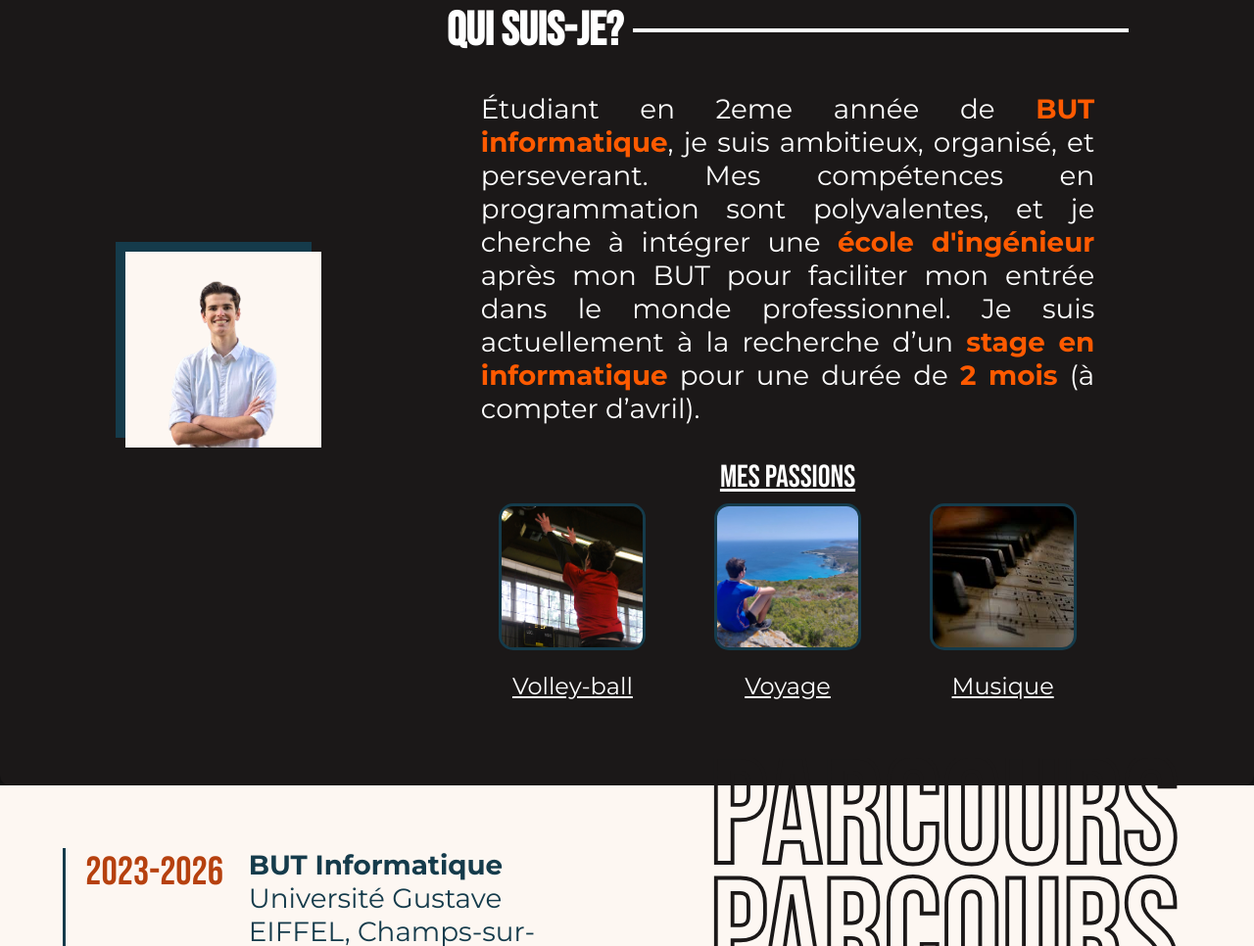
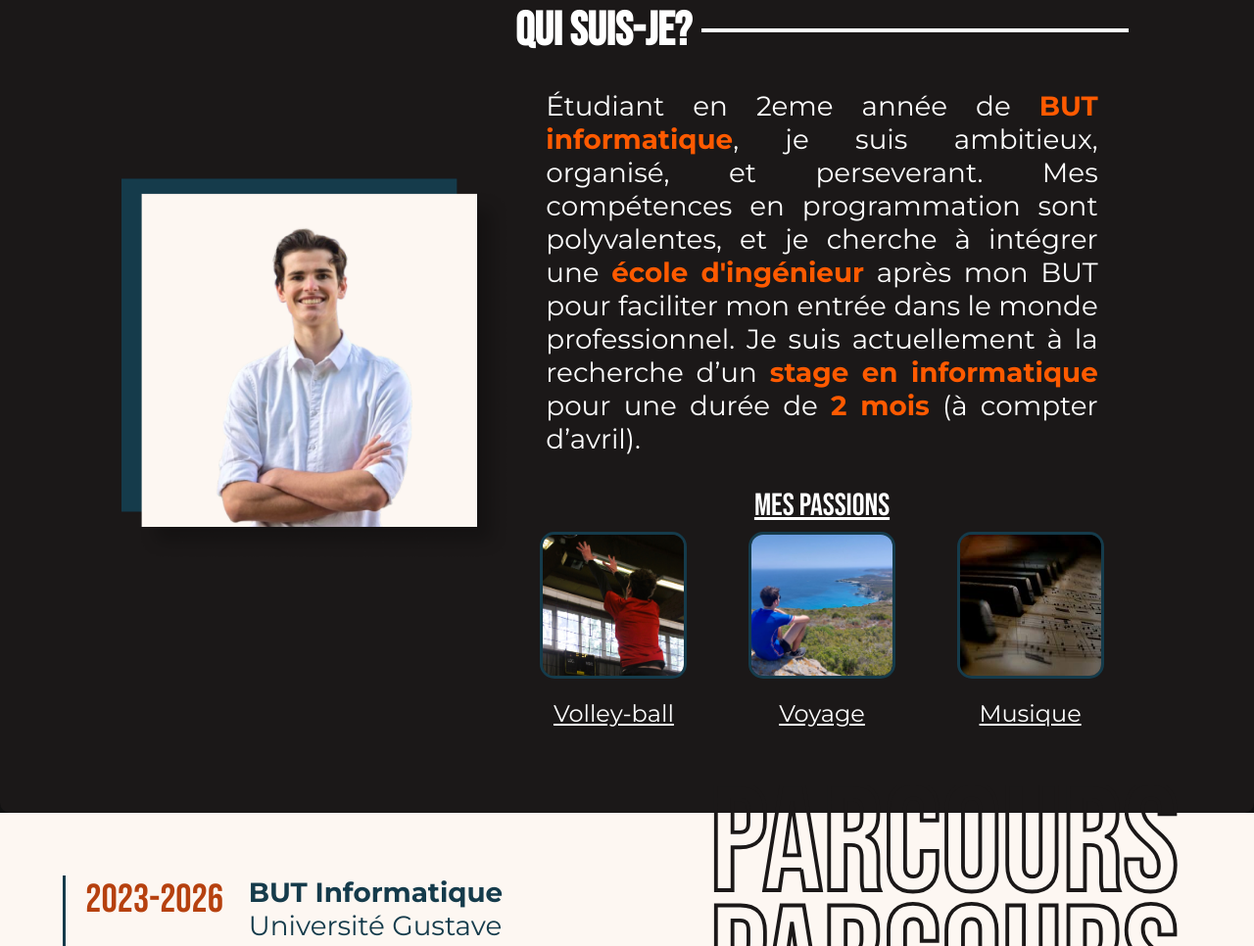
Before and after one commit to RaphaelDAV/Portfolio, a plain HTML site: page index.html in a window 1280 px wide. Shown: the part 887-1853 px from the top of the page at 98% size. Drawn offline with Linux system fonts and the light colour scheme.

Commit message:
Add files via upload

```diff
--- a/css/styles.css
+++ b/css/styles.css
@@ -292,19 +292,19 @@ section.presentation {
     align-items: center;
 }
 
-.profile-image {
+/* .profile-image {
     position: relative;
     margin: 5vw;
     background-color: #FDF7F2;
-    width: 10vw;
-    height: 10vw;
-    padding-right: 5%;
+    width: 300px;
+    height: 300px;
+    padding-right: 2.5%;
     z-index: 1;
     min-height: 200px;
     min-width: 200px;
-}
+} */
 
-.profile-image::before {
+/* .profile-image::before {
     content: '';
     position: absolute;
     top: -5%;
@@ -324,12 +324,12 @@ section.presentation {
     height: 100%;
     background-color: #FDF7F2;
     z-index: -1;
-}
+} */
 
 .profile-image img {
     padding-left: 15%;
     width: auto;
-    height: 100%;
+    height: calc(150px + 20vw);
     object-fit:cover;
     border-radius: 10px;
 
@@ -422,6 +422,10 @@ section.presentation {
 
     .profile-image {
         margin-bottom: 20px;
+    }
+
+    .profile-image img{
+       padding-left: 0;
     }
 
     .profile-details {
--- a/index.html
+++ b/index.html
@@ -74,7 +74,7 @@
     <!-- Presentation -->
     <section class="presentation" id="a-propos">
         <div class="profile-image">
-            <img src="assets/profile.png" alt="Raphael DAVIOT">
+            <img src="assets/profile2.png" alt="Raphael DAVIOT">
         </div>
         <div class="profile-details">
             <div class="profile-header">
```
Also changed, not shown: assets/profile2.png (added).
